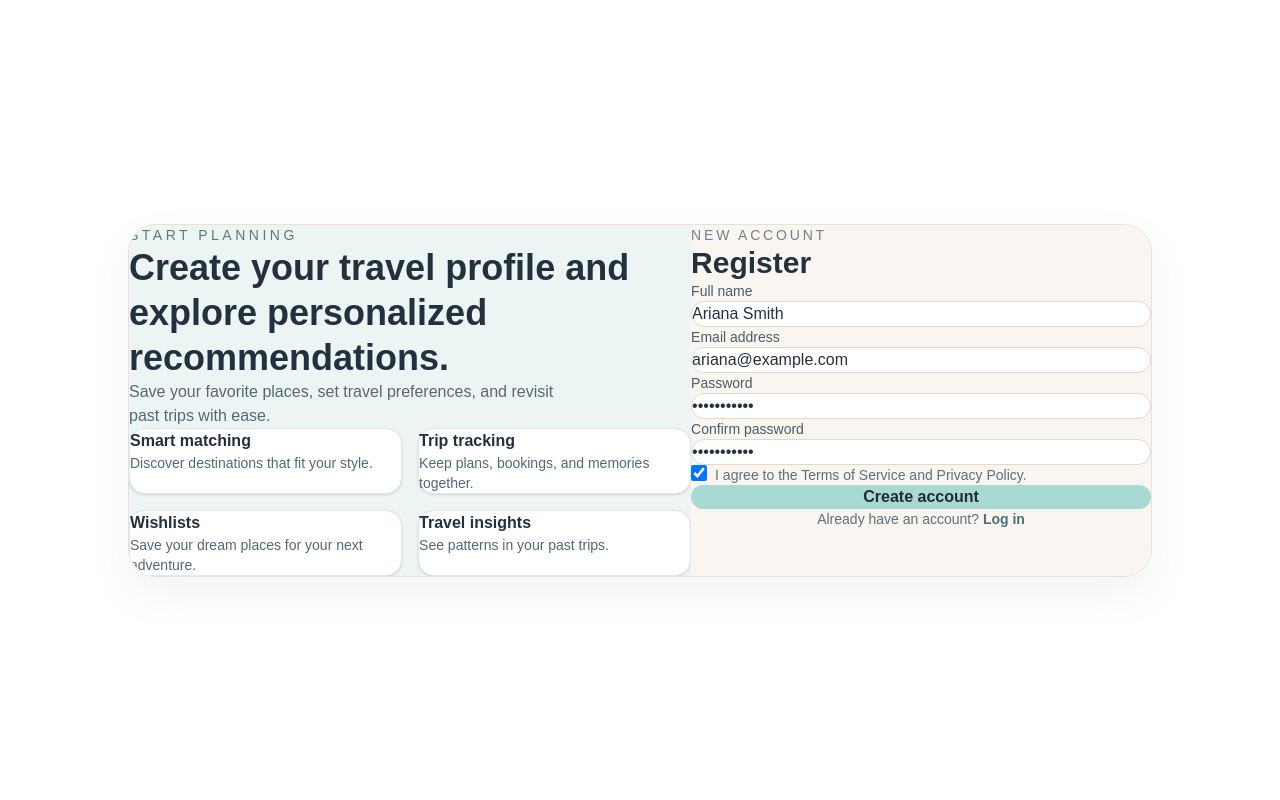
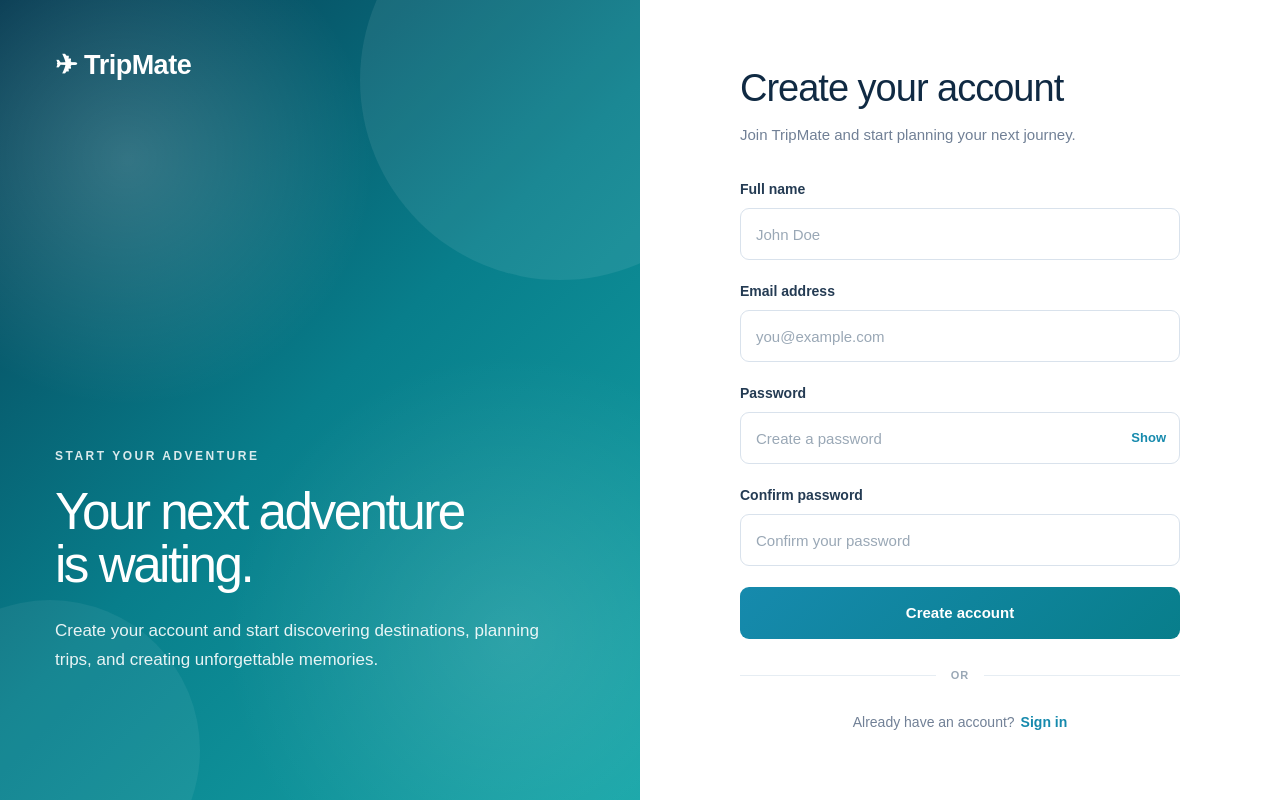
Before and after one commit to springboardmentor903/Travel-Planning-Trip-Management-Platform-Team3, a Next.js app in the folder frontend/: page /register in a window 1280 px wide. Built offline with nearby package versions, Linux system fonts and the light colour scheme; no server answers.

Commit message:
Refine authentication frontend screens

```diff
--- a/frontend/app/login/page.tsx
+++ b/frontend/app/login/page.tsx
@@ -1,102 +1,203 @@
 "use client";
 
+import { FormEvent, useState } from "react";
 import Link from "next/link";
-import { FormEvent, useState } from "react";
-import { api, saveSession } from "../lib/api";
 import { useRouter } from "next/navigation";
 
 export default function LoginPage() {
     const router = useRouter();
-  const [email, setEmail] = useState("ariana@example.com");
-  const [password, setPassword] = useState("password123");
+
+    const [email, setEmail] = useState("");
+    const [password, setPassword] = useState("");
+    const [showPassword, setShowPassword] = useState(false);
+    const [loading, setLoading] = useState(false);
     const [error, setError] = useState("");
-  async function submit(event: FormEvent) { event.preventDefault(); setError(""); try { const result = await api<{ email: string; token: string }>("/auth/login", { method: "POST", body: JSON.stringify({ email, password }) }); saveSession(result.email, result.token); router.push("/dashboard"); } catch (reason) { setError(reason instanceof Error ? reason.message : "Unable to log in"); } }
+
+    const handleLogin = async (e: FormEvent) => {
+        e.preventDefault();
+
+        setError("");
+        setLoading(true);
+
+        try {
+            const response = await fetch("http://localhost:8080/auth/login", {
+                method: "POST",
+                headers: {
+                    "Content-Type": "application/json",
+                },
+                body: JSON.stringify({
+                    email,
+                    password,
+                }),
+            });
+
+            const data = await response.json();
+
+            if (!response.ok) {
+                throw new Error(data.message || "Invalid email or password");
+            }
+
+            if (data.token) {
+                localStorage.setItem("token", data.token);
+            }
+
+            localStorage.setItem("user", JSON.stringify(data));
+
+            router.push("/");
+        } catch (err) {
+            setError(
+                err instanceof Error
+                    ? err.message
+                    : "Something went wrong"
+            );
+        } finally {
+            setLoading(false);
+        }
+    };
+
     return (
-    <div className="flex min-h-screen items-center justify-center px-4 py-10">
-      <div className="grid w-full max-w-6xl overflow-hidden rounded-[28px] border border-[#e7e1d7] bg-[#fffdfb] shadow-[0_18px_40px_rgba(111,117,128,0.08)] lg:grid-cols-2">
-        <div className="bg-[#edf5f4] p-8 text-[#24313f] lg:p-12">
-          <p className="text-sm font-medium uppercase tracking-[0.25em] text-[#5d7a78]">TripNest</p>
-          <h1 className="mt-5 text-4xl font-semibold leading-tight text-[#23313f]">
-            Turn your next trip into a smooth, memorable plan.
+        <main className="auth-page">
+
+            {/* LEFT SIDE */}
+            <section className="auth-image">
+
+                <div className="image-overlay">
+
+                    <div className="logo">
+                        ✈ TripMate
+                    </div>
+
+                    <div className="image-content">
+                        <span>YOUR JOURNEY STARTS HERE</span>
+
+                        <h1>
+                            Explore the world.
+                            <br />
+                            Create memories.
                         </h1>
-          <p className="mt-5 max-w-md text-base text-[#536874]">
-            Keep all your travel preferences, ideas, and booking history in one place.
+
+                        <p>
+                            Plan your trips, discover amazing destinations,
+                            and manage your entire journey in one place.
+                        </p>
+                    </div>
+
+                </div>
+
+            </section>
+
+            {/* RIGHT SIDE */}
+            <section className="auth-container">
+
+                <div className="auth-card">
+
+                    <div className="mobile-logo">
+                        ✈ TripMate
+                    </div>
+
+                    <h2>Welcome back</h2>
+
+                    <p className="auth-description">
+                        Sign in to continue planning your next adventure.
                     </p>
 
-          <div className="mt-12 space-y-4">
-            {[
-              "Saved itinerary ideas",
-              "Personalized destination matches",
-              "Travel history with quick rebooking",
-            ].map((item) => (
-              <div key={item} className="flex items-center gap-3 rounded-2xl border border-[#dfe8e2] bg-white px-4 py-3 shadow-sm">
-                <span className="flex h-7 w-7 items-center justify-center rounded-full bg-[#bfe3d8] text-sm font-bold text-[#1f2d2e]">
-                  ✓
-                </span>
-                <span className="text-sm text-[#4d5d68]">{item}</span>
+                    {error && (
+                        <div className="error-box">
+                            {error}
                         </div>
-            ))}
-          </div>
-        </div>
+                    )}
 
-        <div className="bg-[#f9f5f0] p-8 lg:p-12">
-          <div className="mb-8">
-            <p className="text-sm font-medium uppercase tracking-[0.2em] text-[#72818c]">Welcome back</p>
-            <h2 className="mt-2 text-3xl font-semibold text-[#23313f]">Log in</h2>
-          </div>
+                    <form onSubmit={handleLogin}>
 
-          <form className="space-y-5" onSubmit={submit}>
-            <div>
-              <label htmlFor="email" className="mb-2 block text-sm font-medium text-[#4b5c67]">
+                        <div className="form-group">
+
+                            <label htmlFor="email">
                                 Email address
                             </label>
+
                             <input
                                 id="email"
                                 type="email"
-                value={email} onChange={(event) => setEmail(event.target.value)}
-                className="w-full rounded-2xl border border-[#e3d9ca] bg-white px-4 py-3 text-[#24313f] outline-none transition focus:border-[#aacfc9] focus:bg-[#fefdfb]"
+                                placeholder="you@example.com"
+                                value={email}
+                                onChange={(e) => setEmail(e.target.value)}
+                                required
                             />
+
                         </div>
 
-            <div>
-              <label htmlFor="password" className="mb-2 block text-sm font-medium text-[#4b5c67]">
+                        <div className="form-group">
+
+                            <div className="password-header">
+
+                                <label htmlFor="password">
                                     Password
                                 </label>
+
+                                <Link href="/forgot-password">
+                                    Forgot password?
+                                </Link>
+
+                            </div>
+
+                            <div className="password-wrapper">
+
                                 <input
                                     id="password"
-                type="password"
-                value={password} onChange={(event) => setPassword(event.target.value)}
-                className="w-full rounded-2xl border border-[#e3d9ca] bg-white px-4 py-3 text-[#24313f] outline-none transition focus:border-[#aacfc9] focus:bg-[#fefdfb]"
+                                    type={showPassword ? "text" : "password"}
+                                    placeholder="Enter your password"
+                                    value={password}
+                                    onChange={(e) => setPassword(e.target.value)}
+                                    required
                                 />
+
+                                <button
+                                    type="button"
+                                    onClick={() =>
+                                        setShowPassword(!showPassword)
+                                    }
+                                >
+                                    {showPassword ? "Hide" : "Show"}
+                                </button>
+
                             </div>
 
-            <div className="flex items-center justify-between text-sm">
-              <label className="flex items-center gap-2 text-[#556673]">
-                <input type="checkbox" className="h-4 w-4 rounded border-[#d8d5ce] text-[#91c9be]" />
-                Remember me
-              </label>
-              <Link href="/forgot-password" className="font-medium text-[#4f7175] hover:text-[#3a5b5d]">
-                Forgot password?
-              </Link>
                         </div>
 
-            {error && <p className="rounded-xl bg-red-50 px-3 py-2 text-sm text-red-700">{error}</p>}
+                        <label className="remember">
+
+                            <input type="checkbox" />
+
+                            <span>Remember me</span>
+
+                        </label>
+
                         <button
                             type="submit"
-              className="mt-4 flex w-full items-center justify-center rounded-2xl bg-[#a8d9d3] px-4 py-3 text-base font-semibold text-[#1f2d2e] transition hover:bg-[#9ed0c9]"
+                            className="submit-button"
+                            disabled={loading}
                         >
-              Log in
+                            {loading ? "Signing in..." : "Sign in"}
                         </button>
+
                     </form>
 
-          <p className="mt-8 text-center text-sm text-[#5f6f7a]">
-            New to TripNest? {" "}
-            <Link href="/register" className="font-semibold text-[#4f7175] hover:text-[#3a5b5d]">
+                    <div className="divider">
+                        <span>OR</span>
+                    </div>
+
+                    <p className="switch-page">
+                        Don't have an account?
+
+                        <Link href="/register">
                             Create an account
                         </Link>
                     </p>
+
                 </div>
-      </div>
-    </div>
+
+            </section>
+
+        </main>
     );
 }
--- a/frontend/app/register/page.tsx
+++ b/frontend/app/register/page.tsx
@@ -1,120 +1,270 @@
 "use client";
+
+import { FormEvent, useState } from "react";
 import Link from "next/link";
-import { FormEvent, useState } from "react";
 import { useRouter } from "next/navigation";
-import { api, saveSession } from "../lib/api";
 
 export default function RegisterPage() {
-  const router = useRouter(); const [form, setForm] = useState({ name: "Ariana Smith", email: "ariana@example.com", password: "password123", confirm: "password123" }); const [error, setError] = useState("");
-  async function submit(event: FormEvent) { event.preventDefault(); if (form.password !== form.confirm) { setError("Passwords do not match"); return; } try { const result = await api<{ email: string; token: string }>("/auth/register", { method: "POST", body: JSON.stringify({ name: form.name, email: form.email, password: form.password }) }); saveSession(result.email, result.token); router.push("/dashboard"); } catch (reason) { setError(reason instanceof Error ? reason.message : "Unable to create account"); } }
+    const router = useRouter();
+
+    const [name, setName] = useState("");
+    const [email, setEmail] = useState("");
+    const [password, setPassword] = useState("");
+    const [confirmPassword, setConfirmPassword] = useState("");
+
+    const [showPassword, setShowPassword] = useState(false);
+    const [error, setError] = useState("");
+    const [loading, setLoading] = useState(false);
+
+    const handleRegister = async (e: FormEvent) => {
+        e.preventDefault();
+
+        setError("");
+
+        if (password !== confirmPassword) {
+            setError("Passwords do not match.");
+            return;
+        }
+
+        if (password.length < 6) {
+            setError("Password must be at least 6 characters.");
+            return;
+        }
+
+        setLoading(true);
+
+        try {
+            const response = await fetch(
+                "http://localhost:8080/auth/register",
+                {
+                    method: "POST",
+                    headers: {
+                        "Content-Type": "application/json",
+                    },
+                    body: JSON.stringify({
+                        name,
+                        email,
+                        password,
+                    }),
+                }
+            );
+
+            const data = await response.json();
+
+            if (!response.ok) {
+                throw new Error(
+                    data.message || "Registration failed"
+                );
+            }
+
+            alert("Registration successful!");
+
+            router.push("/login");
+
+        } catch (err) {
+            setError(
+                err instanceof Error
+                    ? err.message
+                    : "Something went wrong."
+            );
+        } finally {
+            setLoading(false);
+        }
+    };
+
     return (
-    <div className="flex min-h-screen items-center justify-center px-4 py-10">
-      <div className="w-full max-w-5xl overflow-hidden rounded-[28px] border border-[#e7e1d7] bg-[#fffdfb] shadow-[0_18px_40px_rgba(111,117,128,0.08)]">
-        <div className="grid lg:grid-cols-[1.1fr_0.9fr]">
-          <div className="bg-[#edf5f4] p-8 text-[#24313f] lg:p-12">
-            <p className="text-sm font-medium uppercase tracking-[0.25em] text-[#5d7a78]">Start planning</p>
-            <h1 className="mt-5 text-4xl font-semibold leading-tight text-[#23313f]">
-              Create your travel profile and explore personalized recommendations.
+        <main className="auth-page">
+
+            {/* LEFT SIDE */}
+
+            <section className="auth-image">
+
+                <div className="image-overlay">
+
+                    <div className="logo">
+                        ✈ TripMate
+                    </div>
+
+                    <div className="image-content">
+
+                        <span>START YOUR ADVENTURE</span>
+
+                        <h1>
+                            Your next adventure
+                            <br />
+                            is waiting.
                         </h1>
-            <p className="mt-5 max-w-md text-base text-[#536874]">
-              Save your favorite places, set travel preferences, and revisit past trips with ease.
+
+                        <p>
+                            Create your account and start discovering
+                            destinations, planning trips, and creating
+                            unforgettable memories.
                         </p>
 
-            <div className="mt-10 grid gap-4 sm:grid-cols-2">
-              {[
-                ["Smart matching", "Discover destinations that fit your style."],
-                ["Trip tracking", "Keep plans, bookings, and memories together."],
-                ["Wishlists", "Save your dream places for your next adventure."],
-                ["Travel insights", "See patterns in your past trips."],
-              ].map(([title, description]) => (
-                <div key={title} className="rounded-2xl border border-[#dfe8e2] bg-white p-4 shadow-sm">
-                  <p className="text-base font-semibold text-[#23313f]">{title}</p>
-                  <p className="mt-2 text-sm text-[#536874]">{description}</p>
-                </div>
-              ))}
-            </div>
                     </div>
 
-          <div className="bg-[#f9f5f0] p-8 lg:p-12">
-            <div className="mb-8">
-              <p className="text-sm font-medium uppercase tracking-[0.2em] text-[#72818c]">New account</p>
-              <h2 className="mt-2 text-3xl font-semibold text-[#23313f]">Register</h2>
                 </div>
 
-            <form className="space-y-5" onSubmit={submit}>
-              <div>
-                <label htmlFor="name" className="mb-2 block text-sm font-medium text-[#4b5c67]">
+            </section>
+
+
+            {/* RIGHT SIDE */}
+
+            <section className="auth-container">
+
+                <div className="auth-card">
+
+                    <div className="mobile-logo">
+                        ✈ TripMate
+                    </div>
+
+                    <h2>Create your account</h2>
+
+                    <p className="auth-description">
+                        Join TripMate and start planning your next journey.
+                    </p>
+
+
+                    {error && (
+                        <div className="error-box">
+                            {error}
+                        </div>
+                    )}
+
+
+                    <form onSubmit={handleRegister}>
+
+                        {/* NAME */}
+
+                        <div className="form-group">
+
+                            <label htmlFor="name">
                                 Full name
                             </label>
+
                             <input
                                 id="name"
                                 type="text"
-                  value={form.name} onChange={(e) => setForm({ ...form, name: e.target.value })}
-                  className="w-full rounded-2xl border border-[#e3d9ca] bg-white px-4 py-3 text-[#24313f] outline-none transition focus:border-[#aacfc9] focus:bg-[#fefdfb]"
+                                placeholder="John Doe"
+                                value={name}
+                                onChange={(e) => setName(e.target.value)}
+                                required
                             />
+
                         </div>
 
-              <div>
-                <label htmlFor="register-email" className="mb-2 block text-sm font-medium text-[#4b5c67]">
+
+                        {/* EMAIL */}
+
+                        <div className="form-group">
+
+                            <label htmlFor="email">
                                 Email address
                             </label>
+
                             <input
-                  id="register-email"
+                                id="email"
                                 type="email"
-                  value={form.email} onChange={(e) => setForm({ ...form, email: e.target.value })}
-                  className="w-full rounded-2xl border border-[#e3d9ca] bg-white px-4 py-3 text-[#24313f] outline-none transition focus:border-[#aacfc9] focus:bg-[#fefdfb]"
+                                placeholder="you@example.com"
+                                value={email}
+                                onChange={(e) => setEmail(e.target.value)}
+                                required
                             />
+
                         </div>
 
-              <div>
-                <label htmlFor="register-password" className="mb-2 block text-sm font-medium text-[#4b5c67]">
+
+                        {/* PASSWORD */}
+
+                        <div className="form-group">
+
+                            <label htmlFor="password">
                                 Password
                             </label>
+
+                            <div className="password-wrapper">
+
                                 <input
-                  id="register-password"
-                  type="password"
-                  value={form.password} onChange={(e) => setForm({ ...form, password: e.target.value })}
-                  className="w-full rounded-2xl border border-[#e3d9ca] bg-white px-4 py-3 text-[#24313f] outline-none transition focus:border-[#aacfc9] focus:bg-[#fefdfb]"
+                                    id="password"
+                                    type={showPassword ? "text" : "password"}
+                                    placeholder="Create a password"
+                                    value={password}
+                                    onChange={(e) =>
+                                        setPassword(e.target.value)
+                                    }
+                                    required
                                 />
+
+                                <button
+                                    type="button"
+                                    onClick={() =>
+                                        setShowPassword(!showPassword)
+                                    }
+                                >
+                                    {showPassword ? "Hide" : "Show"}
+                                </button>
+
                             </div>
 
-              <div>
-                <label htmlFor="confirm-password" className="mb-2 block text-sm font-medium text-[#4b5c67]">
+                        </div>
+
+
+                        {/* CONFIRM PASSWORD */}
+
+                        <div className="form-group">
+
+                            <label htmlFor="confirmPassword">
                                 Confirm password
                             </label>
+
                             <input
-                  id="confirm-password"
-                  type="password"
-                  value={form.confirm} onChange={(e) => setForm({ ...form, confirm: e.target.value })}
-                  className="w-full rounded-2xl border border-[#e3d9ca] bg-white px-4 py-3 text-[#24313f] outline-none transition focus:border-[#aacfc9] focus:bg-[#fefdfb]"
+                                id="confirmPassword"
+                                type={showPassword ? "text" : "password"}
+                                placeholder="Confirm your password"
+                                value={confirmPassword}
+                                onChange={(e) =>
+                                    setConfirmPassword(e.target.value)
+                                }
+                                required
                             />
+
                         </div>
 
-              <div className="flex items-start gap-2 text-sm text-[#5f6f7a]">
-                <input type="checkbox" defaultChecked className="mt-1 h-4 w-4 rounded border-[#d8d5ce] text-[#91c9be]" />
-                <span>
-                  I agree to the Terms of Service and Privacy Policy.
-                </span>
+
+                        {/* BUTTON */}
+
+                        <button
+                            type="submit"
+                            className="submit-button"
+                            disabled={loading}
+                        >
+                            {loading
+                                ? "Creating account..."
+                                : "Create account"}
+                        </button>
+
+                    </form>
+
+
+                    <div className="divider">
+                        <span>OR</span>
                     </div>
 
-              {error && <p className="text-sm text-red-700">{error}</p>}
-              <button
-                type="submit"
-                className="mt-4 flex w-full items-center justify-center rounded-2xl bg-[#a8d9d3] px-4 py-3 text-base font-semibold text-[#1f2d2e] transition hover:bg-[#9ed0c9]"
-              >
-                Create account
-              </button>
-            </form>
 
-            <p className="mt-8 text-center text-sm text-[#5f6f7a]">
-              Already have an account? {" "}
-              <Link href="/login" className="font-semibold text-[#4f7175] hover:text-[#3a5b5d]">
-                Log in
+                    <p className="switch-page">
+
+                        Already have an account?
+
+                        <Link href="/login">
+                            Sign in
                         </Link>
+
                     </p>
+
                 </div>
-        </div>
-      </div>
-    </div>
+
+            </section>
+
+        </main>
     );
 }
```
Lines whose indentation alone changed are shown as unchanged.
